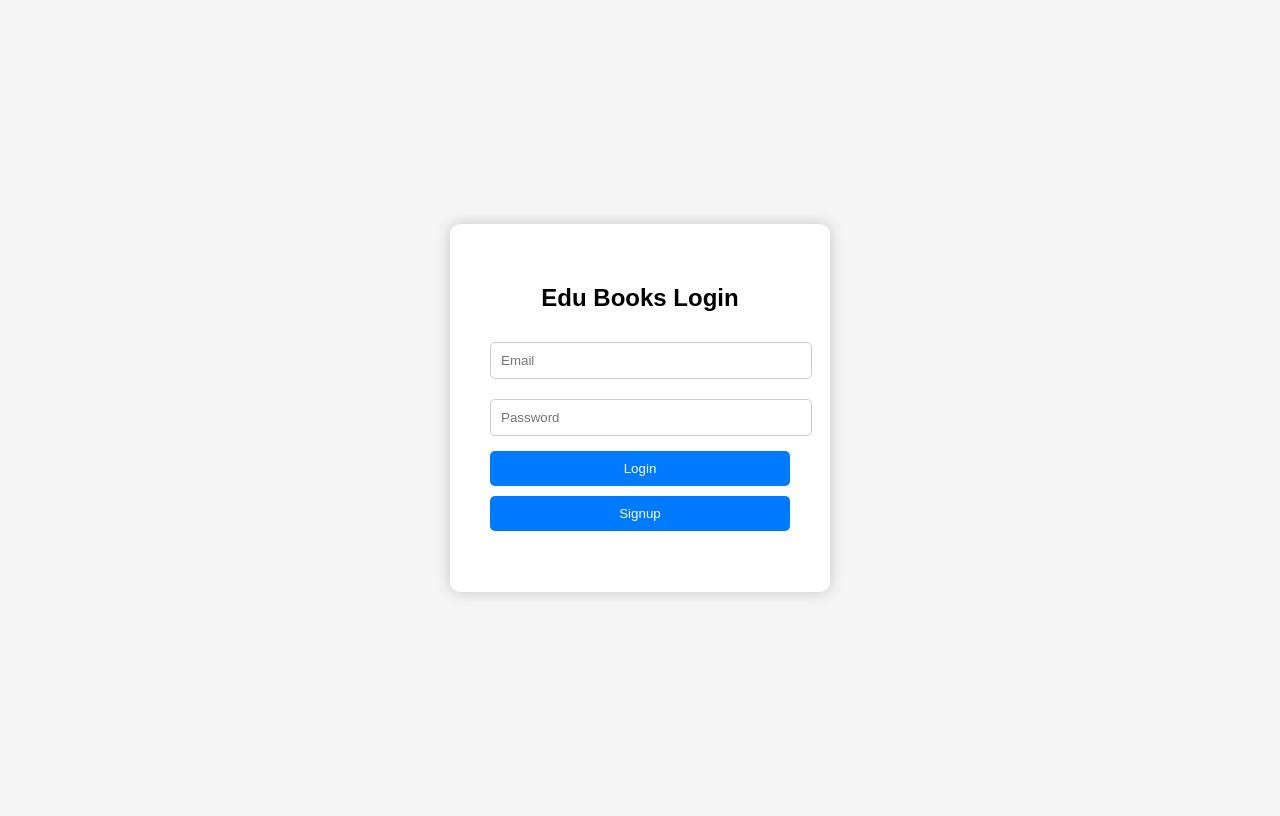
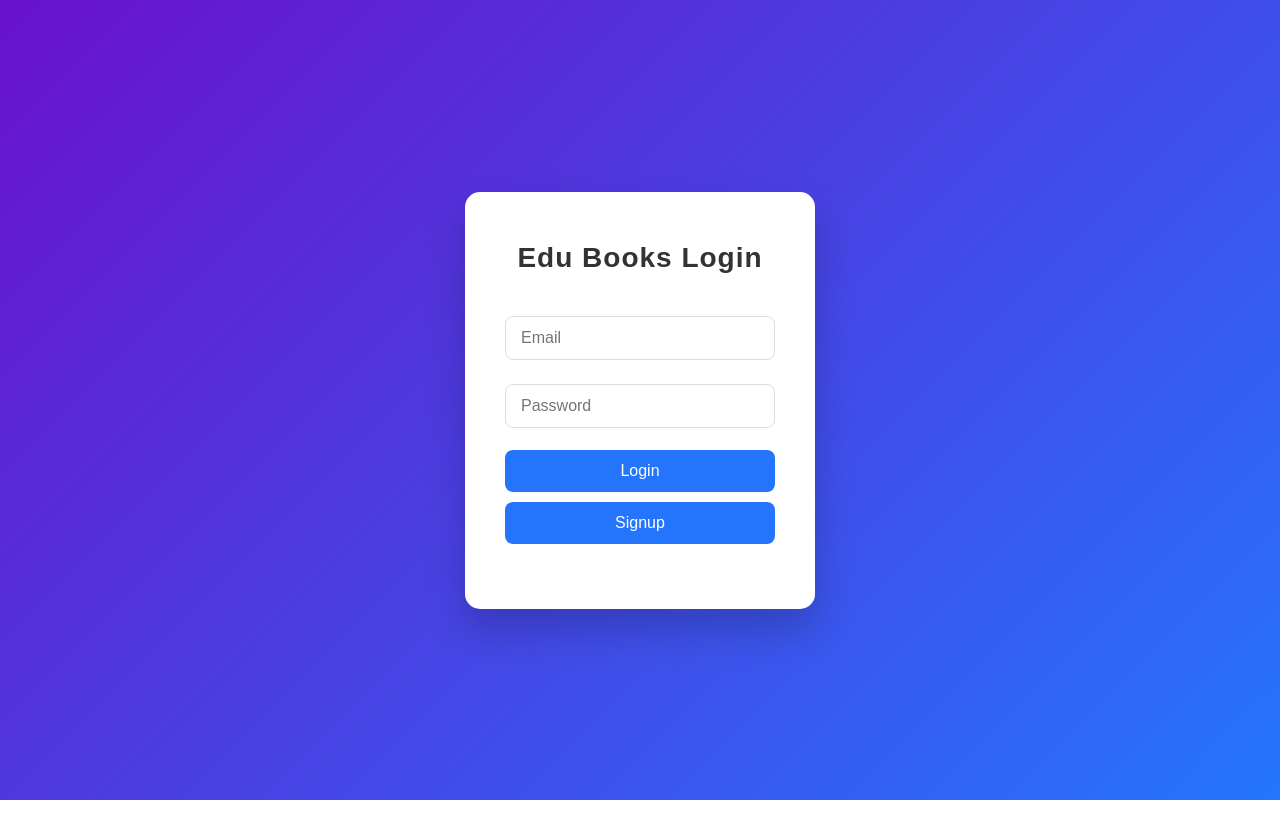
Before and after one commit to utsav-gupta-cyber/helper-ug, a plain HTML site: page index.html in a window 1280 px wide. Drawn offline with Linux system fonts and the light colour scheme; no server answers.

Commit message:
Update style.css

```diff
--- a/style.css
+++ b/style.css
@@ -1,45 +1,102 @@
+/* Reset some default styles */
+* {
+  margin: 0;
+  padding: 0;
+  box-sizing: border-box;
+}
+
 body {
-  font-family: Arial, sans-serif;
-  background: #f5f5f5;
+  font-family: 'Poppins', sans-serif;
+  background: linear-gradient(135deg, #6a11cb 0%, #2575fc 100%);
   display: flex;
   justify-content: center;
   align-items: center;
   height: 100vh;
+  color: #333;
 }
 
+/* Container */
 .login-container {
-  background: #fff;
-  padding: 40px;
-  border-radius: 10px;
-  box-shadow: 0 0 15px rgba(0,0,0,0.2);
-  width: 300px;
+  background: #ffffff;
+  padding: 50px 40px;
+  border-radius: 15px;
+  box-shadow: 0 20px 40px rgba(0,0,0,0.2);
+  width: 350px;
   text-align: center;
+  transition: 0.3s ease;
 }
 
+.login-container:hover {
+  transform: translateY(-5px);
+  box-shadow: 0 25px 50px rgba(0,0,0,0.3);
+}
+
+/* Heading */
+.login-container h2 {
+  margin-bottom: 30px;
+  color: #333;
+  font-size: 28px;
+  font-weight: 600;
+  letter-spacing: 1px;
+}
+
+/* Input Fields */
 .login-container input {
   width: 100%;
-  padding: 10px;
-  margin: 10px 0;
-  border-radius: 5px;
-  border: 1px solid #ccc;
+  padding: 12px 15px;
+  margin: 12px 0;
+  border-radius: 8px;
+  border: 1px solid #ddd;
+  font-size: 16px;
+  transition: 0.3s ease;
 }
 
+.login-container input:focus {
+  border-color: #2575fc;
+  box-shadow: 0 0 5px rgba(37,117,252,0.5);
+  outline: none;
+}
+
+/* Buttons */
 .login-container button {
   width: 100%;
-  padding: 10px;
-  margin: 5px 0;
+  padding: 12px 15px;
+  margin-top: 10px;
   border: none;
-  border-radius: 5px;
-  background: #007bff;
+  border-radius: 8px;
+  background: #2575fc;
   color: white;
+  font-size: 16px;
+  font-weight: 500;
   cursor: pointer;
+  transition: 0.3s ease;
 }
 
 .login-container button:hover {
-  background: #0056b3;
+  background: #1a5ed8;
+  transform: translateY(-2px);
 }
 
+/* Message */
 #msg {
-  color: red;
-  margin-top: 10px;
+  color: #ff4d4d;
+  margin-top: 15px;
+  font-weight: 500;
+  font-size: 14px;
 }
+
+/* Signup/Login toggle */
+.toggle-text {
+  margin-top: 15px;
+  font-size: 14px;
+}
+
+.toggle-text a {
+  color: #2575fc;
+  text-decoration: none;
+  font-weight: 500;
+}
+
+.toggle-text a:hover {
+  text-decoration: underline;
+}
```
